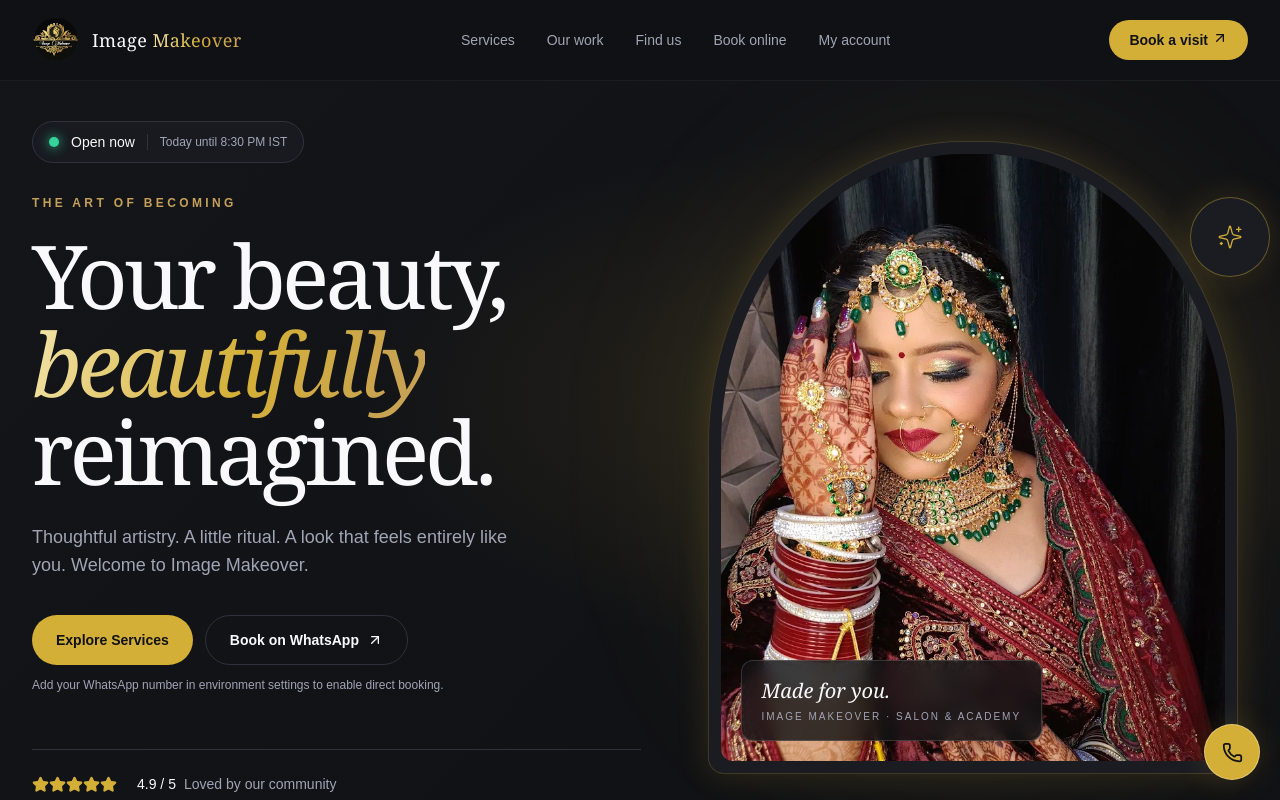
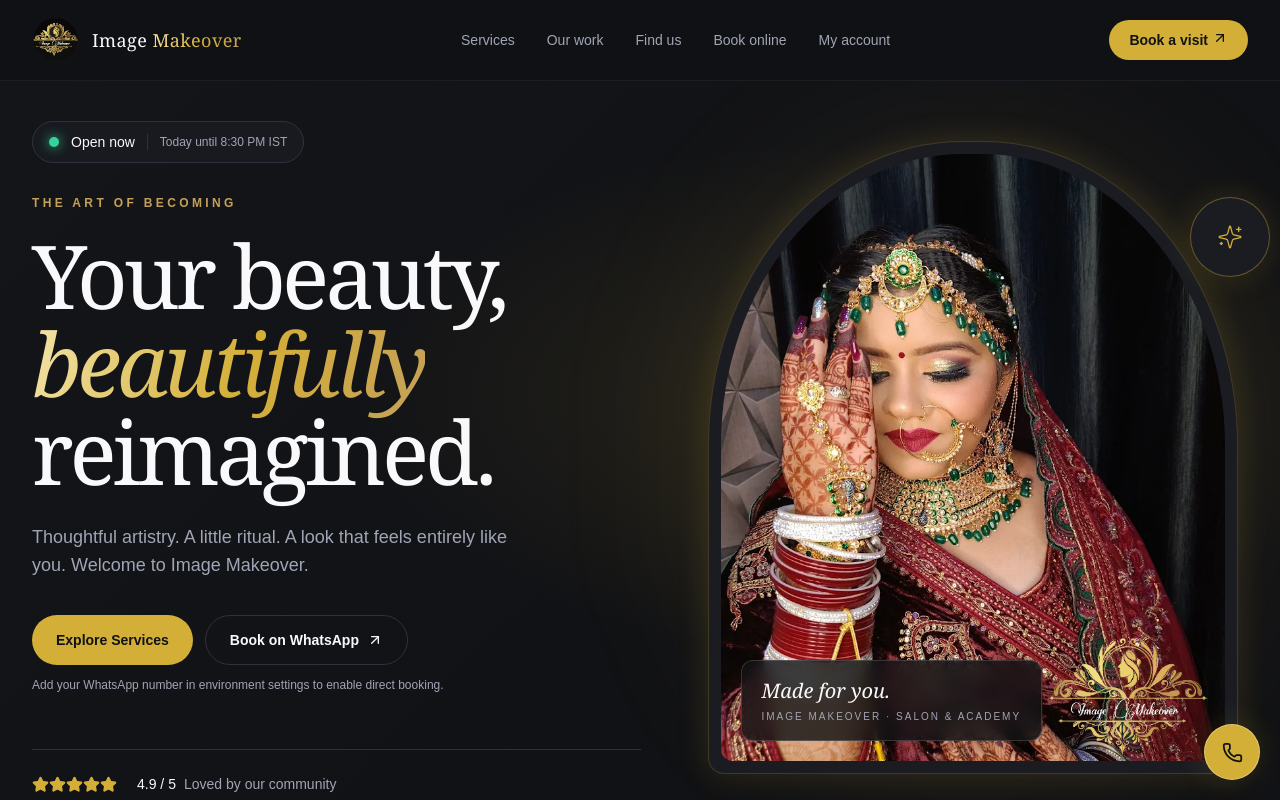
Before and after one commit to hiku15cs/ImageMakeover, a Next.js app: page / in a window 1280 px wide. Shown: the top 800 px of the page. Built offline with nearby package versions, Linux system fonts and the light colour scheme; no server answers.

Commit message:
feat: update after image to use new bridal image asset

```diff
--- a/app/(public)/_components/public-content.ts
+++ b/app/(public)/_components/public-content.ts
@@ -28,7 +28,7 @@ export const initialServices: Service[] = [
 export const beforeImage =
   "https://images.unsplash.com/photo-1524504388940-b1c1722653e1?auto=format&fit=crop&w=1400&q=85";
 export const afterImage =
-  "/image-makeover.webp";
+  "/imageMakeoverBridal.png";
 
 export const testimonials = [
   {
```
Also changed, not shown: public/imageMakeoverBridal.png (added).
